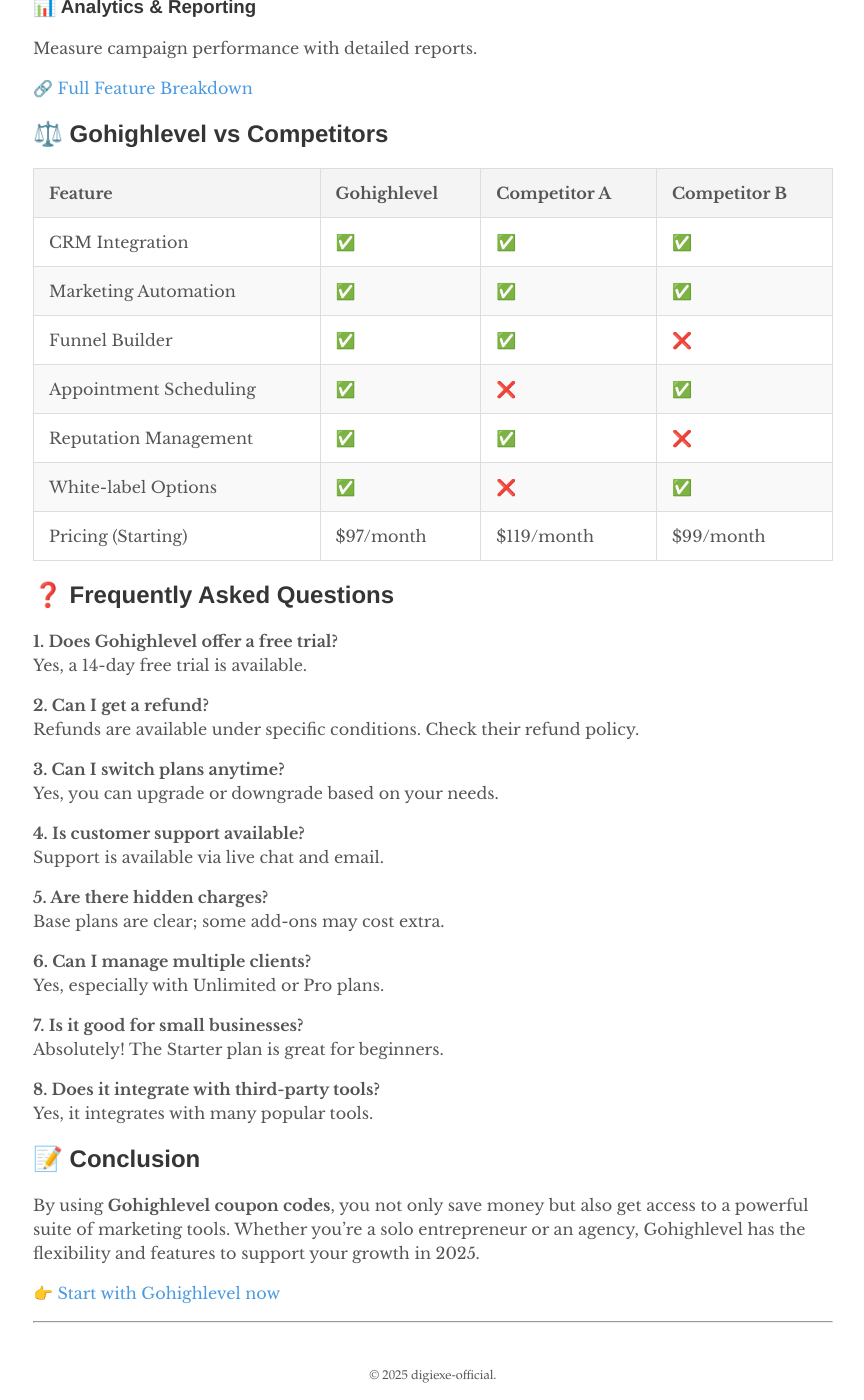
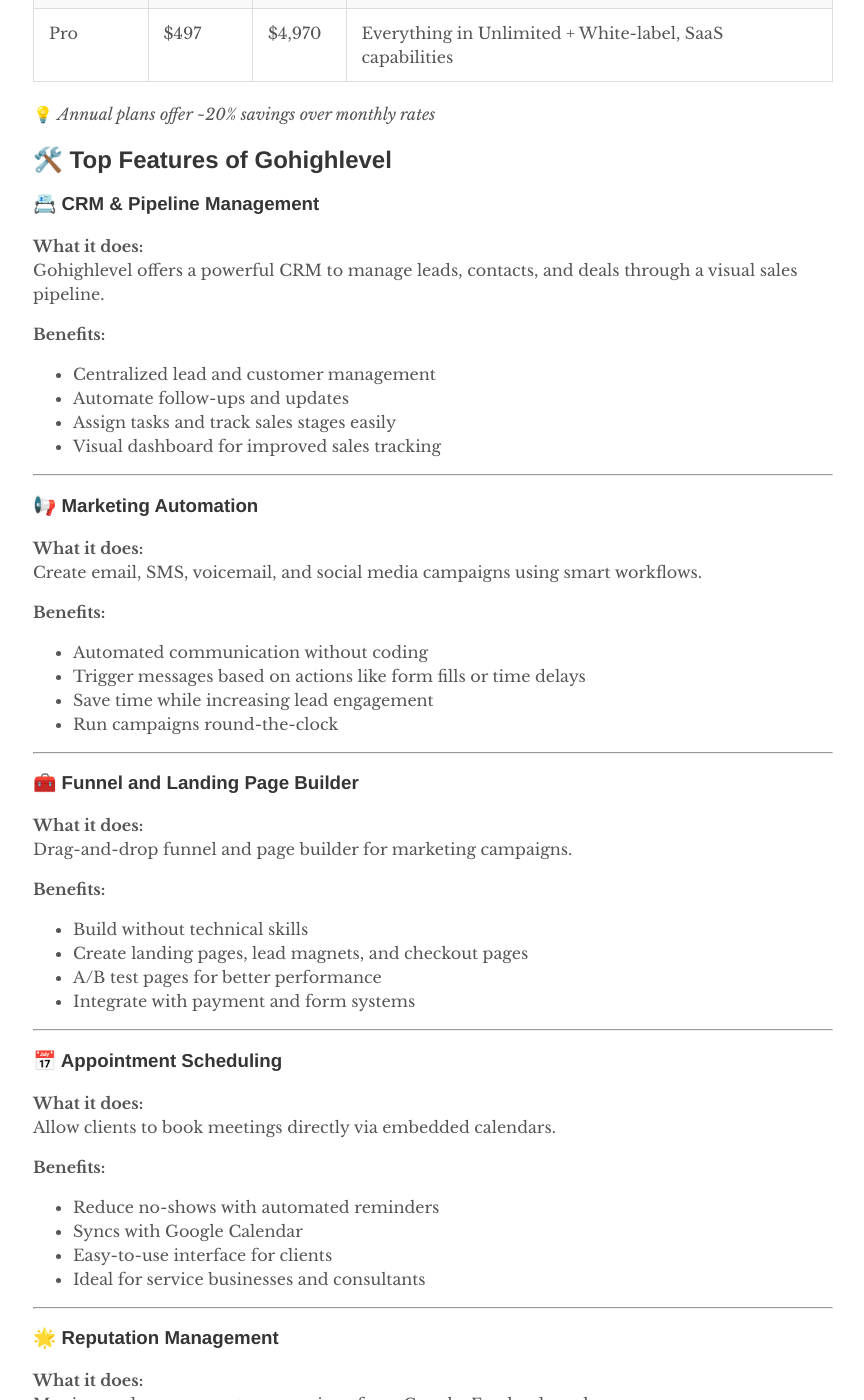
Before and after one commit to digiexe-official/dg, a Jekyll site: the page built from wp/gohighlevel coupon codes.md, in a window 1280 px wide and 1400 px high, scrolled down 2172 px. Shown: the whole window, without its empty margins (207-1071 px from the left). Built offline with Jekyll 4.4.1, drawn with Linux system fonts in a browser that asks for light colours; some of the changed text lies outside the part shown.

Commit message:
Updated offers

```diff
--- a/wp/gohighlevel coupon codes.md
+++ b/wp/gohighlevel coupon codes.md
@@ -1,7 +1,7 @@
 ---
 layout: default
-title: ""
-description: ""
+title: "Gohighlevel Coupon Codes 2025- Grab No Obligations 14 Days Free Trial"
+description: "Gohighlevel Coupon Codes- Find the best offers and start scaling your agency smarter. Up to 50% Off!"
 date: 2025-05-25
 author: "digiexe-official Team"
 robots: index, follow
@@ -9,10 +9,21 @@ permalink: /gohighlevel-coupon-codes/
 ---
 
 
-# Gohighlevel Coupon Codes: Maximize Your Savings in 2025 💰
+# Gohighlevel Coupon Codes: 2025 Up to 50% Off + 14 Days Free Trial 💰
 
 Looking to invest in Gohighlevel for your business? Before you make the purchase, discover how **Gohighlevel coupon codes** can help you save significantly.
 In this guide, we'll explore how to find and use these coupons, delve into Gohighlevel's pricing plans for 2025, highlight key features, and compare it with competitors to ensure you make an informed decision.
+
+[![Get 20% Off for 3 Months](https://img.shields.io/badge/HIGHLEVEL20-20%25%20Off%20for%203%20Months-brightgreen)](https://crowdmob.com/gohighlevel-coupon-codes/)
+
+[![Extended 14-Day Free Trial](https://img.shields.io/badge/GHLTRIAL14-Extended%2014--Day%20Free%20Trial-blue)](https://crowdmob.com/gohighlevel-coupon-codes/)
+
+[![Save $50 on Annual Unlimited Plan](https://img.shields.io/badge/SAVE50GHL-Save%20%2450%20on%20Annual%20Unlimited%20Plan-orange)](https://crowdmob.com/gohighlevel-coupon-codes/)
+
+[![Get $100 Off Second Month](https://img.shields.io/badge/GOHIGH100-Get%20%24100%20Off%20Second%20Month-red)](https://crowdmob.com/gohighlevel-coupon-codes/)
+
+[![15% Off for Returning Users](https://img.shields.io/badge/LOYAL15OFF-15%25%20Off%20for%20Returning%20Users-yellow)](https://crowdmob.com/gohighlevel-coupon-codes/)
+
 
 ## 🔍 What is Gohighlevel?
 
@@ -28,7 +39,17 @@ Using Gohighlevel coupon codes is simple:
 4. Click **Apply** and enjoy your discount!
 
 📌 *Note: Some coupon codes have limitations like product restrictions or usage caps.*
-🔗 [Official Help Guide](https://help.gohighlevel.com/support/solutions/articles/48001224172-how-to-create-coupons-for-products)
+
+## 💸 GoHighLevel Deals & Offers
+
+| Coupon Code    | Description                                               | Discount Details                            | Use Now |
+|----------------|-----------------------------------------------------------|---------------------------------------------|---------|
+| `HIGHLEVEL20`  | Get 20% off your first three months on any subscription. | 20% off for the first 3 months              | [Use Code](https://crowdmob.com/gohighlevel-coupon-codes/) |
+| `GHLTRIAL14`   | Extended 14-day free trial for all new users.            | 14-Day Free Trial                           | [Use Code](https://crowdmob.com/gohighlevel-coupon-codes/) |
+| `SAVE50GHL`    | Save $50 on Unlimited Plan with annual billing.          | $50 off Annual Unlimited Plan               | [Use Code](https://crowdmob.com/gohighlevel-coupon-codes/) |
+| `GOHIGH100`    | Get $100 off on your second month.                       | $100 off Second Month                       | [Use Code](https://crowdmob.com/gohighlevel-coupon-codes/) |
+| `LOYAL15OFF`   | 15% off on renewal for returning users.                  | 15% off for Returning Users                 | [Use Code](https://crowdmob.com/gohighlevel-coupon-codes/) |
+
 
 ## 🔎 How to Find Gohighlevel Coupon Codes
 
@@ -65,41 +85,133 @@ On **Black Friday**, Gohighlevel offers **up to 50% off** for the first 3 months
 | Pro          | $497    | $4,970  | Everything in Unlimited + White-label, SaaS capabilities                   |
 
 💡 *Annual plans offer ~20% savings over monthly rates*
-🔗 [Official Pricing](https://stewartgauld.com/how-much-does-gohighlevel-cost-2025-update/)
+
 
 ## 🛠️ Top Features of Gohighlevel
 
 ### 📇 CRM & Pipeline Management
-Track leads and customer activity easily.
+**What it does:**
+Gohighlevel offers a powerful CRM to manage leads, contacts, and deals through a visual sales pipeline.
+
+**Benefits:**
+- Centralized lead and customer management
+- Automate follow-ups and updates
+- Assign tasks and track sales stages easily
+- Visual dashboard for improved sales tracking
+
+---
 
 ### 📢 Marketing Automation
-Run targeted email & SMS campaigns effortlessly.
+**What it does:**
+Create email, SMS, voicemail, and social media campaigns using smart workflows.
 
-### 🧰 Funnel Builder
-Build high-converting sales funnels with drag-and-drop tools.
+**Benefits:**
+- Automated communication without coding
+- Trigger messages based on actions like form fills or time delays
+- Save time while increasing lead engagement
+- Run campaigns round-the-clock
+
+---
+
+### 🧰 Funnel and Landing Page Builder
+**What it does:**
+Drag-and-drop funnel and page builder for marketing campaigns.
+
+**Benefits:**
+- Build without technical skills
+- Create landing pages, lead magnets, and checkout pages
+- A/B test pages for better performance
+- Integrate with payment and form systems
+
+---
 
 ### 📅 Appointment Scheduling
-Manage client meetings with integrated calendars and reminders.
+**What it does:**
+Allow clients to book meetings directly via embedded calendars.
+
+**Benefits:**
+- Reduce no-shows with automated reminders
+- Syncs with Google Calendar
+- Easy-to-use interface for clients
+- Ideal for service businesses and consultants
+
+---
 
 ### 🌟 Reputation Management
-Collect and respond to reviews to enhance your online image.
+**What it does:**
+Monitor and manage customer reviews from Google, Facebook, and more.
+
+**Benefits:**
+- Request reviews from satisfied customers
+- Respond to negative reviews from one place
+- Improve your online reputation and local SEO
+- Enhance trust with potential clients
+
+---
+
+### 💬 Two-Way SMS & Email
+**What it does:**
+Send and receive SMS and email messages within the platform.
+
+**Benefits:**
+- Central communication hub
+- Automate responses using smart triggers
+- Mobile and desktop access
+- Fast and personal customer engagement
+
+---
+
+### 🔄 Workflow Automation
+**What it does:**
+Build visual workflows to automate tasks, campaigns, and client journeys.
+
+**Benefits:**
+- Trigger complex sequences based on actions
+- Eliminate repetitive tasks
+- Combine CRM, calendar, and marketing tools in one flow
+- Better lead nurturing and conversion
+
+---
+
+### 🔗 Integrations & API Access
+**What it does:**
+Connect to third-party apps like Stripe, Zapier, and QuickBooks.
+
+**Benefits:**
+- Enhance functionality through integrations
+- Automate data sync between tools
+- Use API for custom development
+- Improve business process efficiency
+
+---
+
+### 🛡️ White-Labeling & SaaS Mode (Pro Plan)
+**What it does:**
+Rebrand Gohighlevel and offer it as your own software service.
+
+**Benefits:**
+- Launch your own SaaS business
+- Add your branding to client dashboards
+- Set your own pricing and plans
+- Build monthly recurring revenue
+
+---
 
 ### 📊 Analytics & Reporting
-Measure campaign performance with detailed reports.
+**What it does:**
+Track and analyze performance of campaigns, funnels, and communications.
 
-🔗 [Full Feature Breakdown](https://howtohighlevel.com/how-gohighlevel-transforms-your-business-an-in-depth-look-at-its-features-and-benefits)
+**Benefits:**
+- Real-time dashboards with key metrics
+- Understand what's driving conversions
+- Optimize campaigns with data-driven insights
+- Make smarter business decisions
 
-## ⚖️ Gohighlevel vs Competitors
+---
 
-| Feature               | Gohighlevel | Competitor A | Competitor B |
-|-----------------------|-------------|--------------|--------------|
-| CRM Integration       | ✅          | ✅           | ✅           |
-| Marketing Automation  | ✅          | ✅           | ✅           |
-| Funnel Builder        | ✅          | ✅           | ❌           |
-| Appointment Scheduling| ✅          | ❌           | ✅           |
-| Reputation Management | ✅          | ✅           | ❌           |
-| White-label Options   | ✅          | ❌           | ✅           |
-| Pricing (Starting)    | $97/month   | $119/month   | $99/month    |
+👉 [Start using Gohighlevel today](https://crowdmob.com/recommends/gohighlevel/)
+
+---
 
 ## ❓ Frequently Asked Questions
 
```
Also changed, not shown: other parts of wp/gohighlevel coupon codes.md (+7 -1 lines).
